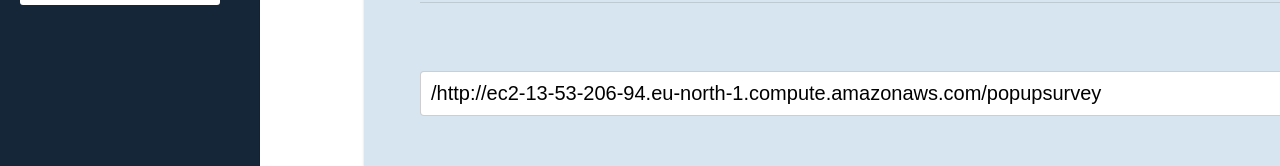
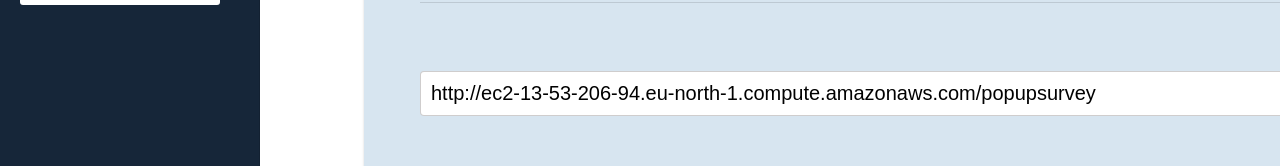
Before and after one commit to Termanty/PS-Dashboard, a React (Create React App) app: page /Embed in a window 1280 px wide. Shown: the part 394-560 px from the top of the page. Built offline with nearby package versions, Linux system fonts and the light colour scheme.

Commit message:
removed extra slash from default value

```diff
--- a/src/components/pages/Embed.js
+++ b/src/components/pages/Embed.js
@@ -110,7 +110,7 @@ function Embed() {
               <input
                 style={{ width: 900, fontSize: 20 }}
                 id="direct_link"
-                defaultValue="/http://ec2-13-53-206-94.eu-north-1.compute.amazonaws.com/popupsurvey"
+                defaultValue="http://ec2-13-53-206-94.eu-north-1.compute.amazonaws.com/popupsurvey"
                 readOnly
               />
               <CopyToClipboard
```
